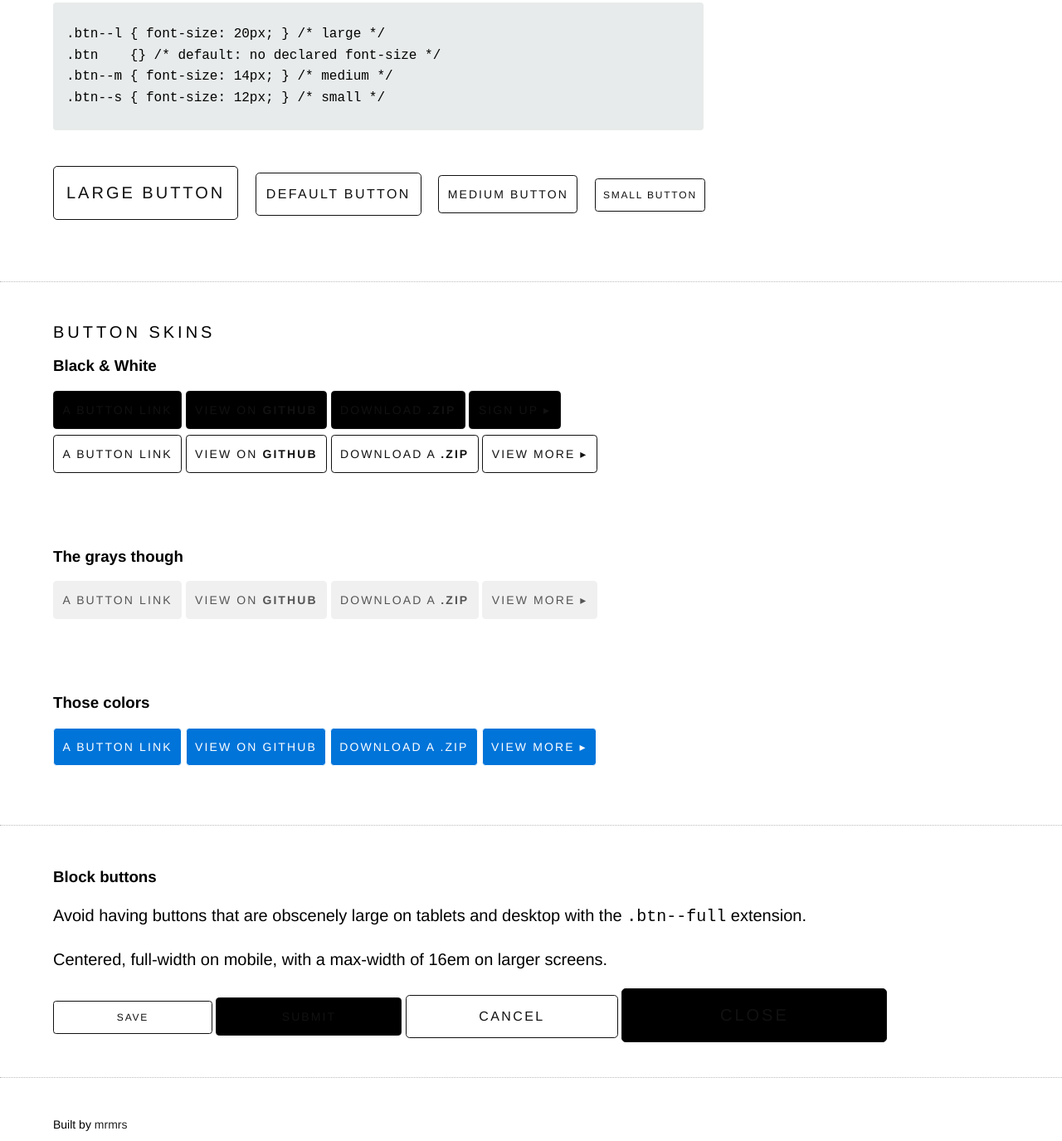
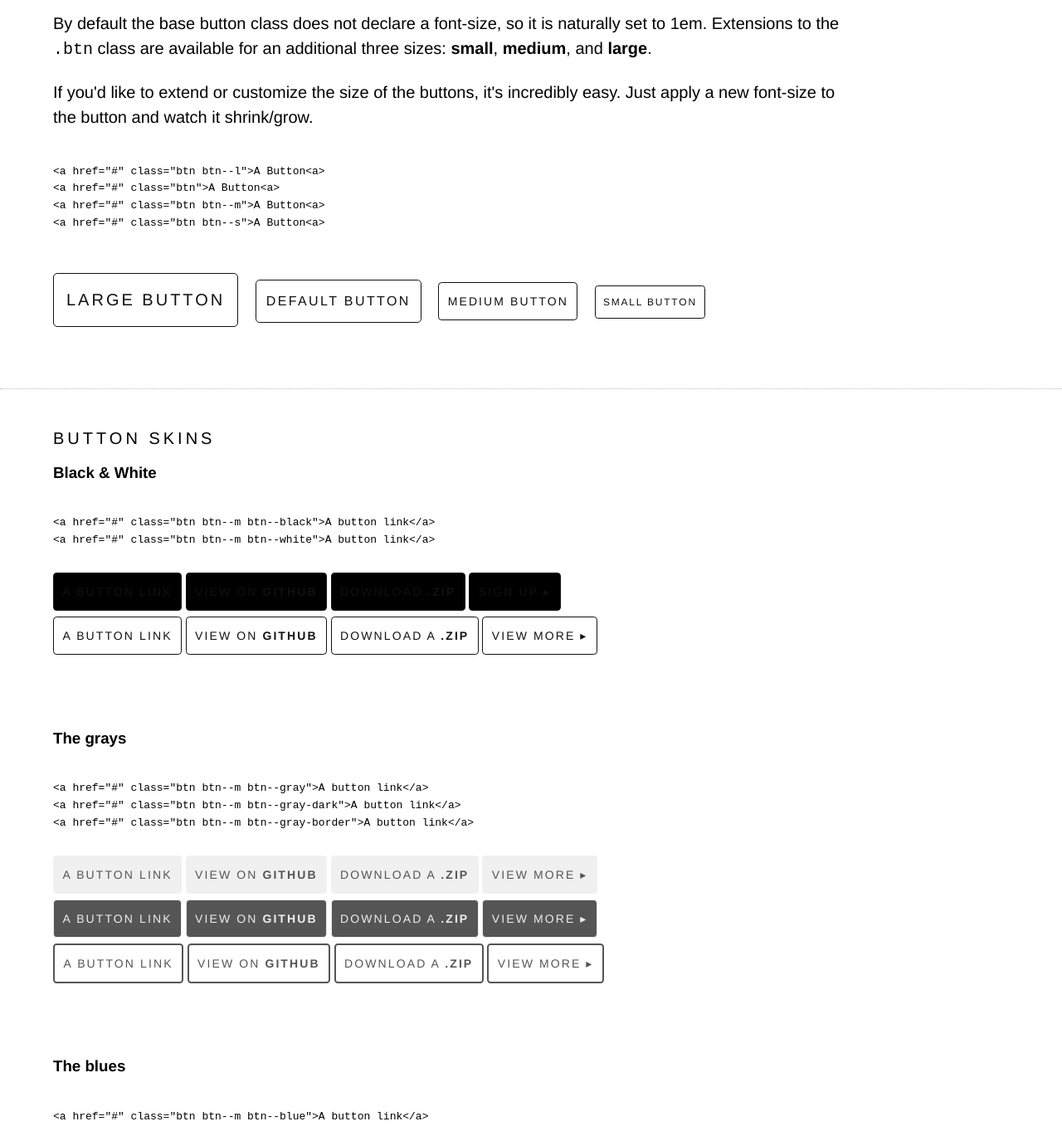
Before and after one commit to mrmrs/btns, a website: page index.html in a window 1280 px wide. Shown: the part 1211-2586 px from the top of the page at 83% size. Drawn offline with Linux system fonts and the light colour scheme.

Commit message:
Update documentation and content.

```diff
--- a/index.html
+++ b/index.html
@@ -16,6 +16,7 @@
       div, header, article, section, footer, main, a { box-sizing: border-box; }
       html { font-family: avenir, helvetica, arial, sans-serif;}
       h2 { font-weight: 100; font-size: 20px; }
+      .man { margin: 0; }
       .mega { font-size: 3em; }
       .dib { display: inline-block; }
       .tc { text-align: center; }
@@ -34,12 +35,16 @@
       .btn--full { margin-bottom: .5em; }
       .f2 { font-size: 20px; }
       .f3 { font-size: 14px; }
-      code { overflow: auto; line-height: 1.6; }
+      pre { overflow: auto; }
+      code { width: 100%; line-height: 1.6; }
       .btn--github { -webkit-transition: all .4s; background: url(svg/octocat.svg) no-repeat; background-size: contain; padding-left: 2em;  opacity: 0.6; }
       .white { color: rgba(255,255,255,0.7); }
       .mt { margin-top: 3em; }
-      .btn--header { color: rgba(255,255,255, .6); border: 2px solid rgba(255,255,255, .4); }
-      .btn--header:hover { color: rgba(255,255,255, .8); border: 2px solid rgba(255,255,255, .5); }
+
+      .btn--header,
+      .btn--header:link,
+      .btn--header:visited { color: rgba(255,255,255, .6); border: 2px solid rgba(255,255,255, .4); }
+      .btn--header:hover { color: rgba(255,255,255, .8); border: 2px solid rgba(255,255,255, .6); }
       .btn--header:hover .btn--github{ -webkit-transition: all .3s; opacity: .9; }
 
       .thin { font-weight: 100; }
@@ -77,12 +82,21 @@
       <code class="white f2">npm install --save-dev btns</code>
     </header>
     <main>
+      <section>
+        <p>
+          This light-weight* css module is a set simple utilities you can use to create a variety of button style links. Easily customize or extend btns.css to fit your sites styles.
+
+        </p>
+        <small>* 655B gzipped and minified.</small>
+      </section>
 
     <section class="bb pbl">
       <h2 class="title">The default button</h2>
-<code style="display:block; margin-bottom: 2em;background-color:rgba(142, 157, 157, .2); padding: .75em;max-width: 30em;">
+<pre>
+<code>
 &lt;a href="#" class="btn"&gt;A Button&lt;a&gt;
 </code>
+</pre>
       <a href="#" class="btn">A Button</a>
       <pre>
       </pre>
@@ -98,51 +112,85 @@
           If you'd like to extend or customize the size of the buttons, it's incredibly easy. Just apply a new font-size to the button and watch it shrink/grow.
       </p>
         <pre>
-      <code style="font-size: 16px; display: block; padding-left: 1em; background-color:rgba(142, 157, 157, .2); max-width: 48em; border-radius: 4px;">
-.btn--l { font-size: 20px; } /* large */
-.btn    {} /* default: no declared font-size */
-.btn--m { font-size: 14px; } /* medium */
-.btn--s { font-size: 12px; } /* small */
+      <code>
+&lt;a href="#" class="btn btn--l"&gt;A Button&lt;a&gt;
+&lt;a href="#" class="btn"&gt;A Button&lt;a&gt;
+&lt;a href="#" class="btn btn--m"&gt;A Button&lt;a&gt;
+&lt;a href="#" class="btn btn--s"&gt;A Button&lt;a&gt;
       </code>
         </pre>
       <div class="dib mrs">
-        <a href="#" class="btn btn--l btn--white">Large Button</a>
+        <a href="#" class="btn btn--l">Large Button</a>
       </div>
       <div class="dib mrs">
-        <a href="#" class="btn btn--white">Default Button</a>
+        <a href="#" class="btn">Default Button</a>
       </div>
       <div class="dib mrs">
-        <a href="#" class="btn btn--m btn--white">Medium Button</a>
+        <a href="#" class="btn btn--m">Medium Button</a>
       </div>
       <div class="dib mrs">
-        <a href="#" class="btn btn--s btn--white">Small Button</a>
+        <a href="#" class="btn btn--s">Small Button</a>
       </div>
     </section>
     <section>
       <h2 class="title">Button Skins</h2>
       <div>
       <h3>Black &amp; White</h3>
+<pre>
+<code>
+&lt;a href="#" class="btn btn--m btn--black"&gt;A button link&lt;/a&gt;
+&lt;a href="#" class="btn btn--m btn--white"&gt;A button link&lt;/a&gt;
+</code>
+</pre>
+
       <a href="#" class="btn btn--m btn--black">A button link</a>
       <a href="#" class="btn btn--m btn--black">View on <b>github</b></a>
       <a href="#" class="btn btn--m btn--black">Download <b>.zip</b></a>
       <a href="#" class="btn btn--m btn--black">Sign Up ▸</a>
     </div>
     <div>
-      <a href="#" class="btn btn--m btn--white">A button link</a>
-      <a href="#" class="btn btn--m btn--white">View on <b>github</b></a>
-      <a href="#" class="btn btn--m btn--white">Download a <b>.zip</b></a>
-      <a href="#" class="btn btn--m btn--white">View more ▸</a>
+      <a href="#" class="btn btn--m">A button link</a>
+      <a href="#" class="btn btn--m">View on <b>github</b></a>
+      <a href="#" class="btn btn--m">Download a <b>.zip</b></a>
+      <a href="#" class="btn btn--m">View more ▸</a>
     </div>
     </section>
     <section>
-      <h3>The grays though</h3>
+      <h3>The grays</h3>
+<pre>
+<code>
+&lt;a href="#" class="btn btn--m btn--gray"&gt;A button link&lt;/a&gt;
+&lt;a href="#" class="btn btn--m btn--gray-dark"&gt;A button link&lt;/a&gt;
+&lt;a href="#" class="btn btn--m btn--gray-border"&gt;A button link&lt;/a&gt;
+</code>
+</pre>
+      <div>
       <a href="#" class="btn btn--m btn--gray">A button link</a>
       <a href="#" class="btn btn--m btn--gray">View on <b>github</b></a>
       <a href="#" class="btn btn--m btn--gray">Download a <b>.zip</b></a>
       <a href="#" class="btn btn--m btn--gray">View more ▸</a>
+    </div>
+      <div>
+        <a href="#" class="btn btn--m btn--gray-dark">A button link</a>
+        <a href="#" class="btn btn--m btn--gray-dark">View on <b>github</b></a>
+        <a href="#" class="btn btn--m btn--gray-dark">Download a <b>.zip</b></a>
+        <a href="#" class="btn btn--m btn--gray-dark">View more ▸</a>
+      </div>
+      <div>
+      <a href="#" class="btn btn--m btn--gray-border">A button link</a>
+      <a href="#" class="btn btn--m btn--gray-border">View on <b>github</b></a>
+      <a href="#" class="btn btn--m btn--gray-border">Download a <b>.zip</b></a>
+      <a href="#" class="btn btn--m btn--gray-border">View more ▸</a>
+    </div>
+
     </section>
     <section class="bb pbl">
-    <h3>Those colors</h3>
+    <h3>The blues</h3>
+<pre>
+<code class="no-wrap">
+&lt;a href="#" class="btn btn--m btn--blue"&gt;A button link&lt;/a&gt;
+</code>
+</pre>
     <a href="#" class="btn btn--m btn--blue">A button link</a>
     <a href="#" class="btn btn--m btn--blue">View on github</a>
     <a href="#" class="btn btn--m btn--blue">Download a .zip</a>
@@ -153,10 +201,10 @@
     <h3>Block buttons</h3>
     <p>Avoid having buttons that are obscenely large on tablets and desktop with the <code>.btn--full</code> extension.</p>
     <p>Centered, full-width on mobile, with a max-width of 16em on larger screens.</p>
-    <a href="#" class="btn btn--s btn--full btn--white">Save</a>
-    <a href="#" class="btn btn--m btn--full btn--black">Submit</a>
-    <a href="#" class="btn btn--full btn--white">Cancel</a>
-    <a href="#" class="btn btn--l btn--full btn--black">Close</a>
+    <a href="#" class="btn btn--s btn--full btn--black">Save</a>
+    <a href="#" class="btn btn--m btn--full btn--white">Submit</a>
+    <a href="#" class="btn btn--full btn--gray">Cancel</a>
+    <a href="#" class="btn btn--l btn--full btn--blue">Sign Up</a>
   </section>
   </main>
   <footer class="bt">
```
